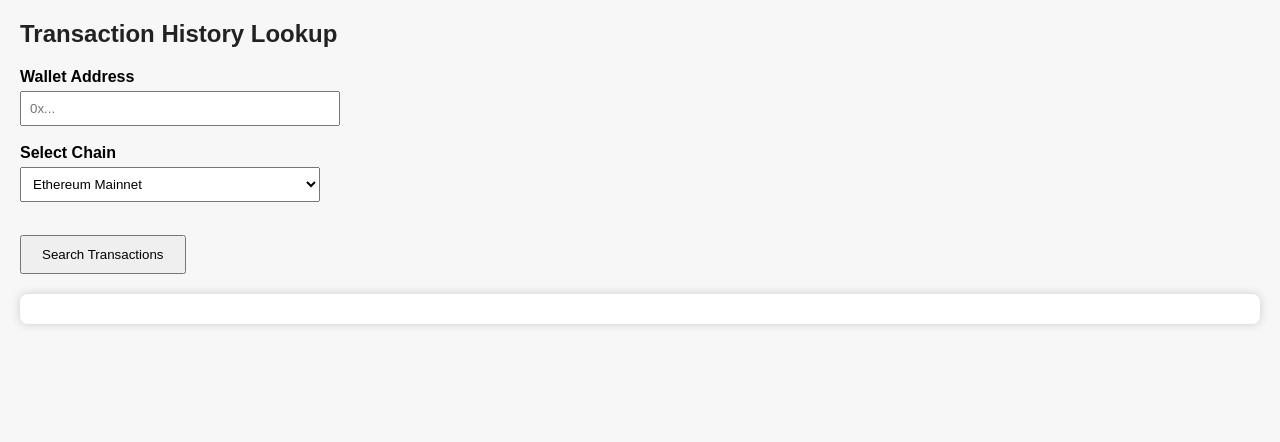
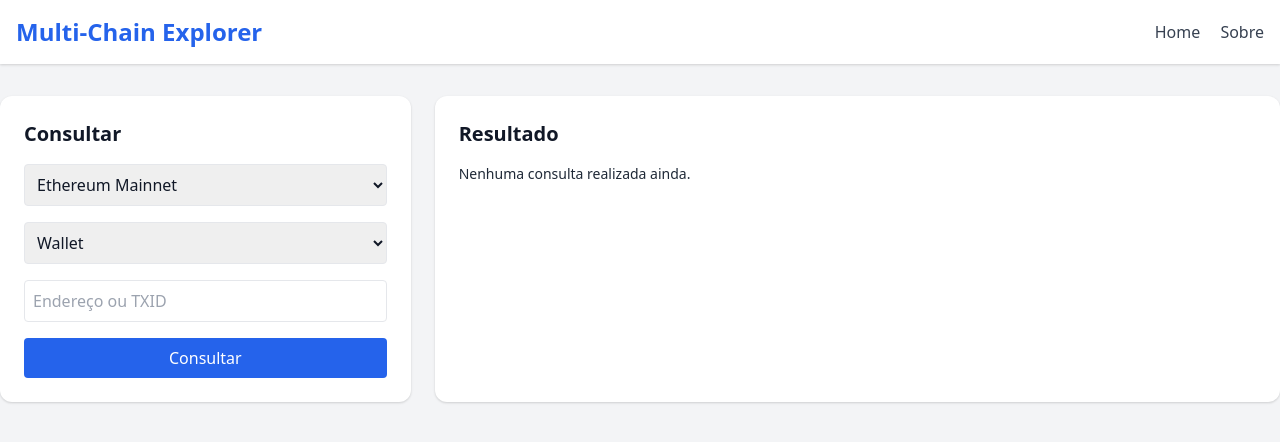
Before and after one commit to reisruan/etherstable, a plain HTML site: page static/index.html in a window 1280 px wide. Drawn offline with nearby package versions, Linux system fonts and the light colour scheme.

Commit message:
Update index.html

```diff
--- a/static/index.html
+++ b/static/index.html
@@ -3,88 +3,75 @@
 <head>
     <meta charset="UTF-8" />
     <meta name="viewport" content="width=device-width, initial-scale=1.0" />
-    <title>Blockchain Explorer</title>
-    <style>
-        body { font-family: Arial, sans-serif; margin: 20px; background: #f7f7f7; }
-        h2 { color: #222; }
-        label { font-weight: bold; }
-        input, select { padding: 8px; width: 300px; margin-top: 5px; }
-        button { padding: 10px 20px; margin-top: 15px; cursor: pointer; }
-        #result { margin-top: 20px; background: #fff; padding: 15px; border-radius: 8px; box-shadow: 0 0 10px #ccc; }
-        .loading { color: #555; font-style: italic; }
-    </style>
+    <title>Block Explorer</title>
+    <link href="https://cdn.jsdelivr.net/npm/tailwindcss@2.2.19/dist/tailwind.min.css" rel="stylesheet" />
 </head>
-<body>
-    <h2>Transaction History Lookup</h2>
+<body class="bg-gray-100 text-gray-900">
+    <header class="bg-white shadow p-4">
+        <div class="container mx-auto flex justify-between items-center">
+            <h1 class="text-2xl font-bold text-blue-600">Multi-Chain Explorer</h1>
+            <nav class="space-x-4">
+                <a href="#" class="text-gray-700 hover:text-blue-600">Home</a>
+                <a href="#" class="text-gray-700 hover:text-blue-600">Sobre</a>
+            </nav>
+        </div>
+    </header>
 
-    <label for="address">Wallet Address</label><br>
-    <input type="text" id="address" placeholder="0x..." /><br><br>
+    <main class="container mx-auto mt-8">
+        <div class="grid grid-cols-1 md:grid-cols-3 gap-6">
 
-    <label for="chainid">Select Chain</label><br>
-    <select id="chainid">
-        <option value="1">Ethereum Mainnet</option>
-        <option value="11155111">Sepolia Testnet</option>
-        <option value="42161">Arbitrum One</option>
-        <option value="10">OP Mainnet</option>
-        <option value="8453">Base Mainnet</option>
-        <option value="137">Polygon Mainnet</option>
-        <option value="56">BNB Smart Chain</option>
-        <option value="324">zkSync Mainnet</option>
-        <!-- Add others as needed -->
-    </select><br><br>
+            <!-- Card Consulta -->
+            <div class="md:col-span-1 bg-white p-6 rounded-xl shadow">
+                <h2 class="text-xl font-semibold mb-4">Consultar</h2>
+                <form id="formConsulta" class="space-y-4">
+                    <select id="chain" name="chain" class="w-full p-2 border rounded">
+                        <option value="1">Ethereum Mainnet</option>
+                        <option value="8453">Base Mainnet</option>
+                        <option value="137">Polygon Mainnet</option>
+                    </select>
 
-    <button onclick="fetchHistory()">Search Transactions</button>
+                    <select id="tipo" name="tipo" class="w-full p-2 border rounded">
+                        <option value="wallet">Wallet</option>
+                        <option value="txid">Transaction</option>
+                        <option value="history">Histórico</option>
+                    </select>
 
-    <div id="result"></div>
+                    <input id="valor" name="valor" type="text" placeholder="Endereço ou TXID" class="w-full p-2 border rounded" />
+
+                    <button type="submit" class="w-full bg-blue-600 text-white p-2 rounded hover:bg-blue-700">Consultar</button>
+                </form>
+            </div>
+
+            <!-- Resultado -->
+            <div class="md:col-span-2 bg-white p-6 rounded-xl shadow" id="resultado">
+                <h2 class="text-xl font-semibold mb-4">Resultado</h2>
+                <div id="output" class="text-sm text-gray-800">
+                    Nenhuma consulta realizada ainda.
+                </div>
+            </div>
+        </div>
+    </main>
 
     <script>
-        async function fetchHistory() {
-            const address = document.getElementById("address").value.trim();
-            const chainid = document.getElementById("chainid").value;
-            const resultDiv = document.getElementById("result");
+        document.getElementById("formConsulta").addEventListener("submit", async (e) => {
+            e.preventDefault();
+            const tipo = document.getElementById("tipo").value;
+            const valor = document.getElementById("valor").value;
+            const chain = document.getElementById("chain").value;
 
-            if (!address) {
-                resultDiv.innerHTML = "<p style='color:red'>Please enter a wallet address.</p>";
-                return;
-            }
+            const formData = new FormData();
+            formData.append("tipo", tipo);
+            formData.append("valor", valor);
+            formData.append("chainid", chain);
 
-            resultDiv.innerHTML = "<p class='loading'>Loading transaction history...</p>";
+            const response = await fetch("/verificar", {
+                method: "POST",
+                body: formData,
+            });
 
-            try {
-                const response = await fetch(`/transactions?address=${address}&chainid=${chainid}`);
-                const data = await response.json();
-
-                if (data.error) {
-                    resultDiv.innerHTML = `<p style='color:red'>${data.error}</p>`;
-                    return;
-                }
-
-                if (!data.result || data.result.length === 0) {
-                    resultDiv.innerHTML = "<p>No transactions found.</p>";
-                    return;
-                }
-
-                let html = `<h3>Transaction History</h3>`;
-                html += `<table border='1' cellpadding='6' style='border-collapse: collapse;'>`;
-                html += `<tr><th>Hash</th><th>From</th><th>To</th><th>Value (ETH)</th><th>Timestamp</th></tr>`;
-
-                data.result.forEach(tx => {
-                    html += `<tr>
-                        <td>${tx.hash}</td>
-                        <td>${tx.from}</td>
-                        <td>${tx.to}</td>
-                        <td>${tx.value}</td>
-                        <td>${tx.timeStamp}</td>
-                    </tr>`;
-                });
-
-                html += `</table>`;
-                resultDiv.innerHTML = html;
-
-            } catch (e) {
-                resultDiv.innerHTML = `<p style='color:red'>Request failed: ${e}</p>`;
-            }
-        }
+            const data = await response.json();
+            document.getElementById("output").textContent = JSON.stringify(data, null, 2);
+        });
     </script>
 </body>
 </html>
```
